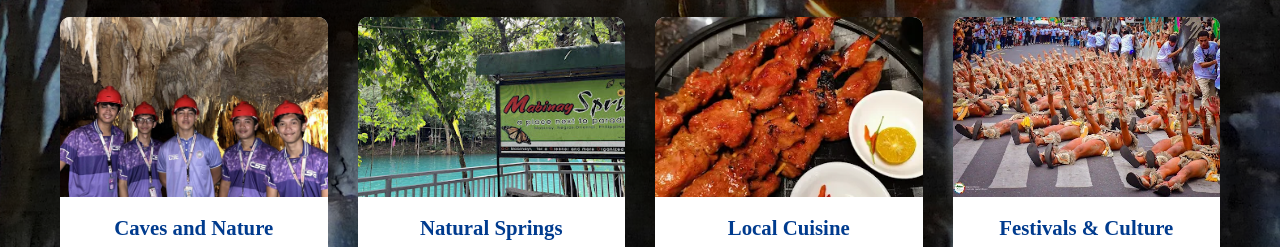
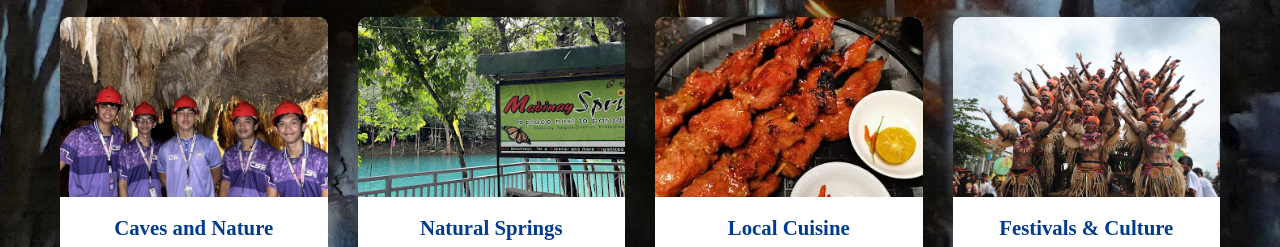
Before and after one commit to jarusiana1/jarusiana1.github.io, a plain HTML site: page tourism-mabinay-g1-2025/about.html in a window 1280 px wide. Shown: the part 550-797 px from the top of the page. Drawn offline with Linux system fonts and the light colour scheme.

Commit message:
Update about.html

```diff
--- a/tourism-mabinay-g1-2025/about.html
+++ b/tourism-mabinay-g1-2025/about.html
@@ -74,7 +74,7 @@
           </p>
         </div>
         <div class="card">
-          <img src="images/festival.jpg" alt="Festivals" />
+          <img src="images/langub1.JPG" alt="Festivals" />
           <h3>Festivals & Culture</h3>
           <p>
             The Langub Festival is an annual celebration in Mabinay, Negros
```
